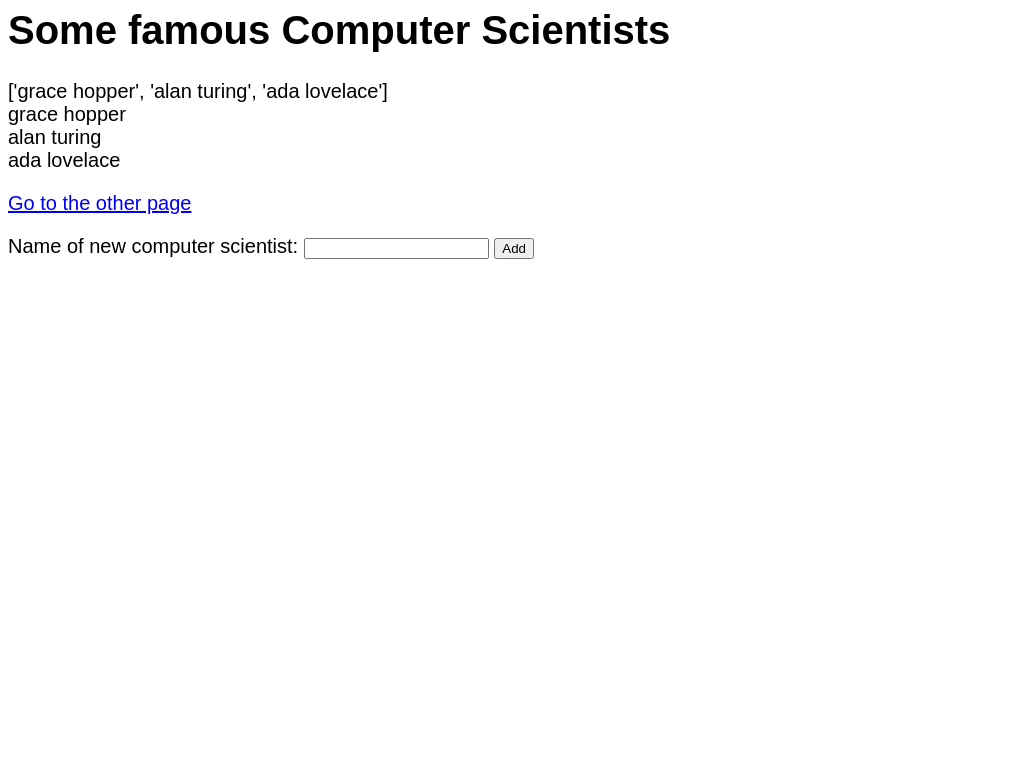
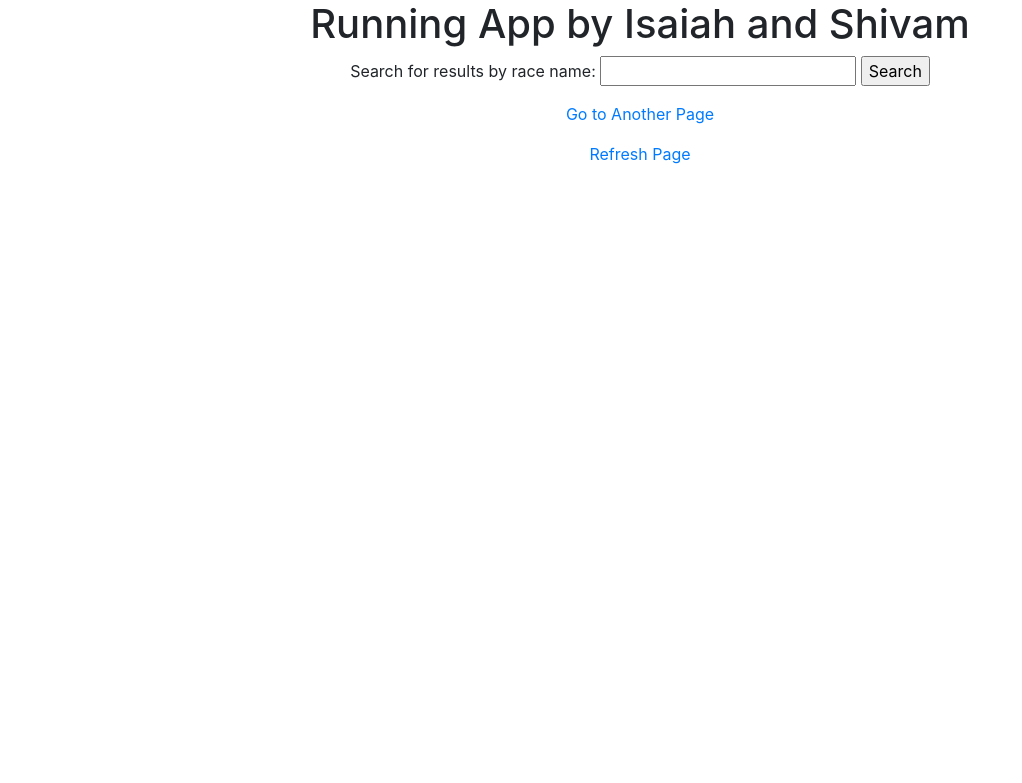
Before and after one commit to sh1vam5harma/MarathonTrainingManager, a Flask app: page / in a window 1280 px wide. Shown: the top 783 px of the page, without its empty margins (0-1022 px from the left). Run offline with Flask 3, Linux system fonts and the light colour scheme; parts of the project's set-up code (start-up, migrations or seed data) failed here and were passed over; some libraries are stand-ins or nearby versions.

Commit message:
modified index.html

```diff
--- a/templates/index.html
+++ b/templates/index.html
@@ -1,27 +1,51 @@
 <html>
-  <style>
-    body{
-      font-size: 15pt;
-      font-family: arial;
-    }
-  </style>
+  <head>
 
 
+<link rel="stylesheet" href="https://maxcdn.bootstrapcdn.com/bootstrap/4.0.0/css/bootstrap.min.css" integrity="sha384-Gn5384xqQ1aoWXA+058RXPxPg6fy4IWvTNh0E263XmFcJlSAwiGgFAW/dAiS6JXm" crossorigin="anonymous">
+
+<style>
+
+
+h1, p {
+text-align: center;
+}
+
+table, td, th {
+border: 2px solid #ddd;
+    text-align: left;
+}
+
+table {
+    border-collapse: collapse;
+    width: 60%;
+}
+
+th, td {
+    padding: 6px;
+}
+
+</style>
+
+</head>
+
 <body>
-  <h1>Some famous Computer Scientists</h1>
-  <div>{{data}}</div>
+  <h1>Running App by Isaiah and Shivam</h1>
+<!--  <div>{{data}}</div> -->
+<form method="POST" action="/raceresults">
 
-  <div>
-    {% for n in data %}
-    <div>{{n}}</div>
-    {% endfor %}
-  </div>
+<p>Search for results by race name: <input type="text" name="name"> <input type="submit" value="Search"></p>
 
-<p><a href="another">Go to the other page</a></p>
+</form>
 
-<form method="POST" action="/add">
-<p>Name of new computer scientist: <input type="text" name="name"> <input type="submit" value="Add"></p>
-</form>
+
+<table align =  "center" >
+
+
+</table>
+<p><a href="another">Go to Another Page</a></p>
+<p><a href="refresh">Refresh Page</a></p>
+
 
 </body>
 
```
